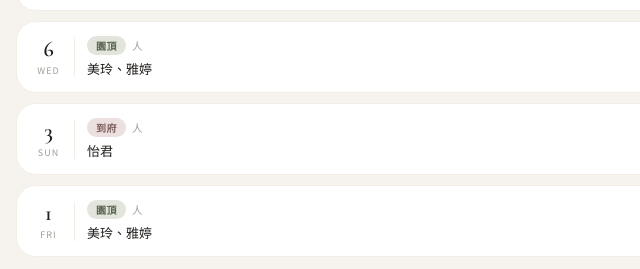
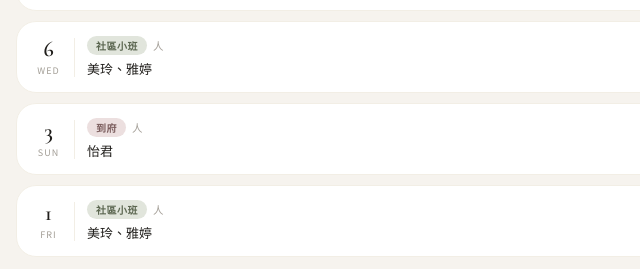
Before and after one commit to vivian8707/vivian-yoga, a plain HTML site: page demo-app.html in a window 1280 px wide. Shown: the part 404-673 px from the top of the page, 0-640 px from the left. Drawn offline with nearby package versions, Linux system fonts and the light colour scheme.

Commit message:
update demo-app.html: rename locations, fix 一對三 price

```diff
--- a/demo-app.html
+++ b/demo-app.html
@@ -34,8 +34,8 @@ localStorage.removeItem = k => localStorage.removeItem(k === 'vyc.v1' ? 'vyc.dem
 // Pre-seed demo data into isolated key
 const DEMO_DATA = {
   students: [
-    { id: "s1", name: "美玲", location: "園頂", remaining: 8 },
-    { id: "s2", name: "雅婷", location: "園頂", remaining: 3 },
+    { id: "s1", name: "美玲", location: "社區小班", remaining: 8 },
+    { id: "s2", name: "雅婷", location: "社區小班", remaining: 3 },
     { id: "s3", name: "怡君", location: "到府",  remaining: 5 },
   ],
   records: [
@@ -49,14 +49,14 @@ const DEMO_DATA = {
     // ── May 2026 classes ──
     { id: "rm4", type: "class", date: "2026-05-08", location: "到府", totalAmount: 600,
       attendees: [{ studentId: "s3", studentName: "怡君", usedPackage: true, count: 1 }] },
-    { id: "rm3", type: "class", date: "2026-05-06", location: "園頂", totalAmount: 1030,
+    { id: "rm3", type: "class", date: "2026-05-06", location: "社區小班", totalAmount: 1030,
       attendees: [
         { studentId: "s1", studentName: "美玲", usedPackage: true, count: 1 },
         { studentId: "s2", studentName: "雅婷", usedPackage: true, count: 1 }
       ]},
     { id: "rm2", type: "class", date: "2026-05-03", location: "到府", totalAmount: 600,
       attendees: [{ studentId: "s3", studentName: "怡君", usedPackage: true, count: 1 }] },
-    { id: "rm1", type: "class", date: "2026-05-01", location: "園頂", totalAmount: 1030,
+    { id: "rm1", type: "class", date: "2026-05-01", location: "社區小班", totalAmount: 1030,
       attendees: [
         { studentId: "s1", studentName: "美玲", usedPackage: true, count: 1 },
         { studentId: "s2", studentName: "雅婷", usedPackage: true, count: 1 }
@@ -65,21 +65,21 @@ const DEMO_DATA = {
     // ── April 2026 classes ──
     { id: "ra6", type: "class", date: "2026-04-29", location: "到府", totalAmount: 600,
       attendees: [{ studentId: "s3", studentName: "怡君", usedPackage: true, count: 1 }] },
-    { id: "ra5", type: "class", date: "2026-04-24", location: "園頂", totalAmount: 1030,
+    { id: "ra5", type: "class", date: "2026-04-24", location: "社區小班", totalAmount: 1030,
       attendees: [
         { studentId: "s1", studentName: "美玲", usedPackage: true, count: 1 },
         { studentId: "s2", studentName: "雅婷", usedPackage: true, count: 1 }
       ]},
     { id: "ra4", type: "class", date: "2026-04-22", location: "到府", totalAmount: 600,
       attendees: [{ studentId: "s3", studentName: "怡君", usedPackage: true, count: 1 }] },
-    { id: "ra3", type: "class", date: "2026-04-17", location: "園頂", totalAmount: 1030,
+    { id: "ra3", type: "class", date: "2026-04-17", location: "社區小班", totalAmount: 1030,
       attendees: [
         { studentId: "s1", studentName: "美玲", usedPackage: true, count: 1 },
         { studentId: "s2", studentName: "雅婷", usedPackage: true, count: 1 }
       ]},
     { id: "ra2", type: "class", date: "2026-04-15", location: "到府", totalAmount: 600,
       attendees: [{ studentId: "s3", studentName: "怡君", usedPackage: true, count: 1 }] },
-    { id: "ra1", type: "class", date: "2026-04-10", location: "園頂", totalAmount: 1030,
+    { id: "ra1", type: "class", date: "2026-04-10", location: "社區小班", totalAmount: 1030,
       attendees: [
         { studentId: "s1", studentName: "美玲", usedPackage: true, count: 1 },
         { studentId: "s2", studentName: "雅婷", usedPackage: true, count: 1 }
@@ -88,21 +88,21 @@ const DEMO_DATA = {
     // ── March 2026 classes ──
     { id: "rr6", type: "class", date: "2026-03-28", location: "到府", totalAmount: 600,
       attendees: [{ studentId: "s3", studentName: "怡君", usedPackage: true, count: 1 }] },
-    { id: "rr5", type: "class", date: "2026-03-25", location: "園頂", totalAmount: 1030,
+    { id: "rr5", type: "class", date: "2026-03-25", location: "社區小班", totalAmount: 1030,
       attendees: [
         { studentId: "s1", studentName: "美玲", usedPackage: true, count: 1 },
         { studentId: "s2", studentName: "雅婷", usedPackage: true, count: 1 }
       ]},
     { id: "rr4", type: "class", date: "2026-03-20", location: "到府", totalAmount: 600,
       attendees: [{ studentId: "s3", studentName: "怡君", usedPackage: true, count: 1 }] },
-    { id: "rr3", type: "class", date: "2026-03-18", location: "園頂", totalAmount: 1030,
+    { id: "rr3", type: "class", date: "2026-03-18", location: "社區小班", totalAmount: 1030,
       attendees: [
         { studentId: "s1", studentName: "美玲", usedPackage: true, count: 1 },
         { studentId: "s2", studentName: "雅婷", usedPackage: true, count: 1 }
       ]},
     { id: "rr2", type: "class", date: "2026-03-11", location: "到府", totalAmount: 600,
       attendees: [{ studentId: "s3", studentName: "怡君", usedPackage: true, count: 1 }] },
-    { id: "rr1", type: "class", date: "2026-03-06", location: "園頂", totalAmount: 1030,
+    { id: "rr1", type: "class", date: "2026-03-06", location: "社區小班", totalAmount: 1030,
       attendees: [
         { studentId: "s1", studentName: "美玲", usedPackage: true, count: 1 },
         { studentId: "s2", studentName: "雅婷", usedPackage: true, count: 1 }
@@ -111,14 +111,14 @@ const DEMO_DATA = {
     // ── February 2026 classes ──
     { id: "rf4", type: "class", date: "2026-02-25", location: "到府", totalAmount: 600,
       attendees: [{ studentId: "s3", studentName: "怡君", usedPackage: true, count: 1 }] },
-    { id: "rf3", type: "class", date: "2026-02-20", location: "園頂", totalAmount: 1030,
+    { id: "rf3", type: "class", date: "2026-02-20", location: "社區小班", totalAmount: 1030,
       attendees: [
         { studentId: "s1", studentName: "美玲", usedPackage: true, count: 1 },
         { studentId: "s2", studentName: "雅婷", usedPackage: true, count: 1 }
       ]},
     { id: "rf2", type: "class", date: "2026-02-13", location: "到府", totalAmount: 600,
       attendees: [{ studentId: "s3", studentName: "怡君", usedPackage: true, count: 1 }] },
-    { id: "rf1", type: "class", date: "2026-02-06", location: "園頂", totalAmount: 1030,
+    { id: "rf1", type: "class", date: "2026-02-06", location: "社區小班", totalAmount: 1030,
       attendees: [
         { studentId: "s1", studentName: "美玲", usedPackage: true, count: 1 },
         { studentId: "s2", studentName: "雅婷", usedPackage: true, count: 1 }
@@ -127,14 +127,14 @@ const DEMO_DATA = {
     // ── January 2026 classes ──
     { id: "rj4", type: "class", date: "2026-01-23", location: "到府", totalAmount: 600,
       attendees: [{ studentId: "s3", studentName: "怡君", usedPackage: true, count: 1 }] },
-    { id: "rj3", type: "class", date: "2026-01-16", location: "園頂", totalAmount: 1030,
+    { id: "rj3", type: "class", date: "2026-01-16", location: "社區小班", totalAmount: 1030,
       attendees: [
         { studentId: "s1", studentName: "美玲", usedPackage: true, count: 1 },
         { studentId: "s2", studentName: "雅婷", usedPackage: true, count: 1 }
       ]},
     { id: "rj2", type: "class", date: "2026-01-09", location: "到府", totalAmount: 600,
       attendees: [{ studentId: "s3", studentName: "怡君", usedPackage: true, count: 1 }] },
-    { id: "rj1", type: "class", date: "2026-01-06", location: "園頂", totalAmount: 1030,
+    { id: "rj1", type: "class", date: "2026-01-06", location: "社區小班", totalAmount: 1030,
       attendees: [
         { studentId: "s1", studentName: "美玲", usedPackage: true, count: 1 },
         { studentId: "s2", studentName: "雅婷", usedPackage: true, count: 1 }
@@ -143,14 +143,14 @@ const DEMO_DATA = {
     // ── December 2025 classes ──
     { id: "rd4", type: "class", date: "2025-12-26", location: "到府", totalAmount: 600,
       attendees: [{ studentId: "s3", studentName: "怡君", usedPackage: true, count: 1 }] },
-    { id: "rd3", type: "class", date: "2025-12-19", location: "園頂", totalAmount: 1030,
+    { id: "rd3", type: "class", date: "2025-12-19", location: "社區小班", totalAmount: 1030,
       attendees: [
         { studentId: "s1", studentName: "美玲", usedPackage: true, count: 1 },
         { studentId: "s2", studentName: "雅婷", usedPackage: true, count: 1 }
       ]},
     { id: "rd2", type: "class", date: "2025-12-12", location: "到府", totalAmount: 600,
       attendees: [{ studentId: "s3", studentName: "怡君", usedPackage: true, count: 1 }] },
-    { id: "rd1", type: "class", date: "2025-12-05", location: "園頂", totalAmount: 1030,
+    { id: "rd1", type: "class", date: "2025-12-05", location: "社區小班", totalAmount: 1030,
       attendees: [
         { studentId: "s1", studentName: "美玲", usedPackage: true, count: 1 },
         { studentId: "s2", studentName: "雅婷", usedPackage: true, count: 1 }
```
